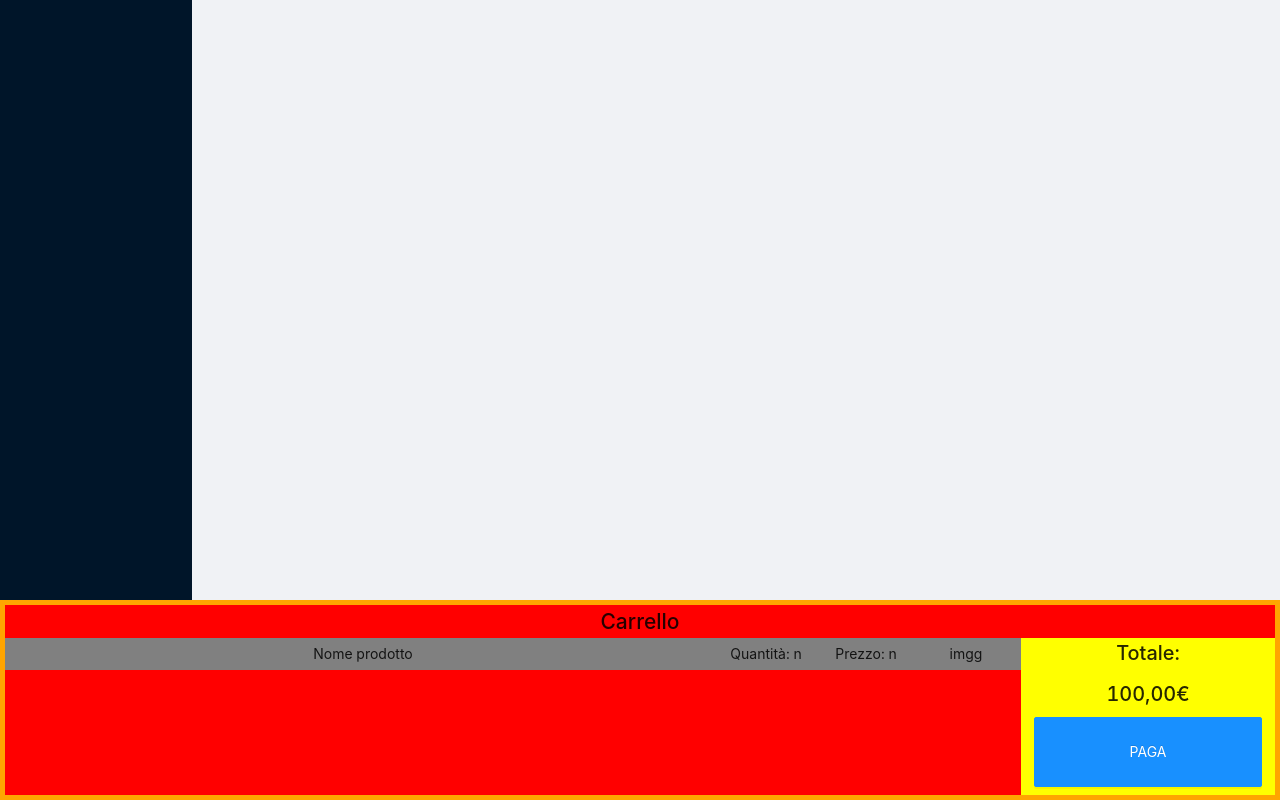
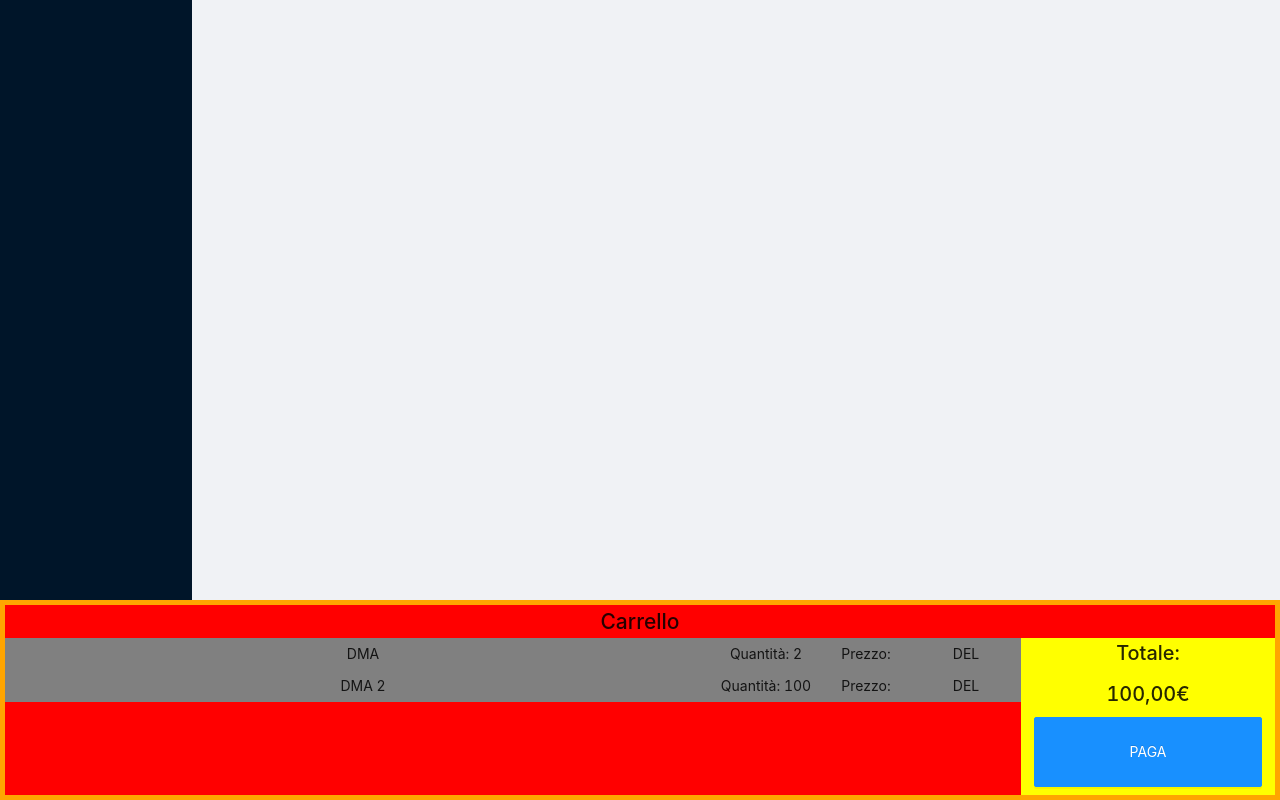
Before and after one commit to AntonioDemo/DigitalMenu, a React (Create React App) app in the folder FrontEnd/digitalmenu_client/: page / in a window 1280 px wide. Built offline with nearby package versions, Linux system fonts and the light colour scheme; no server answers.

Commit message:
carrello dinamico

```diff
--- a/FrontEnd/digitalmenu_client/src/App.js
+++ b/FrontEnd/digitalmenu_client/src/App.js
@@ -3,13 +3,31 @@ import "./App.css";
 import CarrelloContext from "./context/CarrelloContext";
 import VistaMenu from "./view/VistaMenu";
 
-let carrello = {
-  prova: 123,
-  ciao: "cas",
+let Carrello = {
+  listaProdotti: [
+    {
+      prodotto: {
+        nome: "DMA",
+        prodottoId: 1,
+        prezzo: 5,
+      },
+      quantita: 2,
+      rimIng: "rimuovi un dma",
+    },
+    {
+      prodotto: {
+        nome: "DMA 2 ",
+        prodottoId: 2,
+        prezzo: 6,
+      },
+      quantita: 100,
+      rimIng: "dma è bello",
+    },
+  ],
 };
 
 function App() {
-  const [carelloContext, setCarrelloContext] = useState(carrello);
+  const [carelloContext, setCarrelloContext] = useState(Carrello);
 
   return (
     <div className="App">
--- a/FrontEnd/digitalmenu_client/src/components/ItemDetProdotto.js
+++ b/FrontEnd/digitalmenu_client/src/components/ItemDetProdotto.js
@@ -40,6 +40,7 @@ function ItemDetProdotto(props) {
         <Col style={{ margin: "auto" }}>
           <h3>Titolo prodotto{props.nome}</h3>
           <Button onClick={() => props.myFunc()}>Chiudi</Button>
+          <Button onClick={() => props.myFunc()}>Aggiungi</Button>
         </Col>
       </Row>
     </Card>
--- a/FrontEnd/digitalmenu_client/src/components/ItemRigaProdotto.js
+++ b/FrontEnd/digitalmenu_client/src/components/ItemRigaProdotto.js
@@ -9,10 +9,10 @@ function ItemRigaProdotto(props) {
         padding: "5px",
       }}
     >
-      <Col flex="auto">Nome prodotto</Col>
-      <Col flex="100px">Quantità: n</Col>
-      <Col flex="100px">Prezzo: n</Col>
-      <Col flex="100px">imgg</Col>
+      <Col flex="auto"> {props.nome}</Col>
+      <Col flex="100px">Quantità: {props.qta}</Col>
+      <Col flex="100px">Prezzo: {props.prezzo}</Col>
+      <Col flex="100px">DEL</Col>
     </Row>
   );
 }
--- a/FrontEnd/digitalmenu_client/src/view/VistaCarrello.js
+++ b/FrontEnd/digitalmenu_client/src/view/VistaCarrello.js
@@ -1,10 +1,12 @@
-import React from "react";
+import React, { useContext } from "react";
 import { Row, Col, Button } from "antd";
 import { Layout } from "antd";
 import ItemRigaProdotto from "../components/ItemRigaProdotto";
+import CarrelloContext from "../context/CarrelloContext";
 const { Content } = Layout;
 
 function VistaCarrello(props) {
+  const [carrelloContext] = useContext(CarrelloContext);
   return (
     <Layout
       style={{
@@ -50,7 +52,16 @@ function VistaCarrello(props) {
                   overflow: "auto",
                 }}
               >
-                <ItemRigaProdotto />
+                {carrelloContext.listaProdotti.map((value, i) => {
+                  return (
+                    <ItemRigaProdotto
+                      key={i}
+                      nome={value.prodotto.nome}
+                      qta={value.quantita}
+                      prezzo={value.prezzo}
+                    />
+                  );
+                })}
               </Col>
 
               <Col
```
